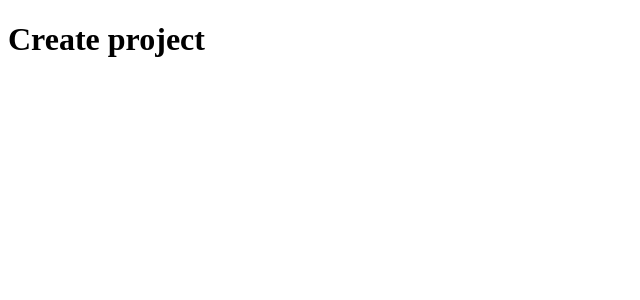
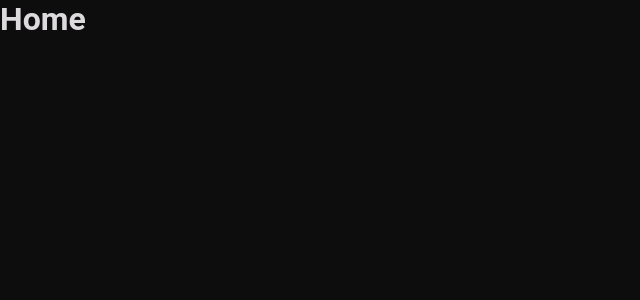
Before and after one commit to junioralcant/font-film, a React (Vite) app: page / in a window 1280 px wide. Shown: the top 300 px of the page, without its empty margins (0-640 px from the left). Built offline with nearby package versions, Linux system fonts and the light colour scheme.

Commit message:
config themes styles and routes in file app

```diff
--- a/src/App.tsx
+++ b/src/App.tsx
@@ -1,5 +1,18 @@
+import { BrowserRouter } from 'react-router-dom';
+import { ThemeProvider } from 'styled-components';
+import { GlobalStyle } from './pages/styles/global';
+import { Router } from './Routes';
+import { defaultTheme } from './pages/styles/themes/default';
+
 function App() {
-  return <h1>Create project</h1>;
+  return (
+    <ThemeProvider theme={defaultTheme}>
+      <GlobalStyle />
+      <BrowserRouter>
+        <Router />
+      </BrowserRouter>
+    </ThemeProvider>
+  );
 }
 
 export default App;
```
